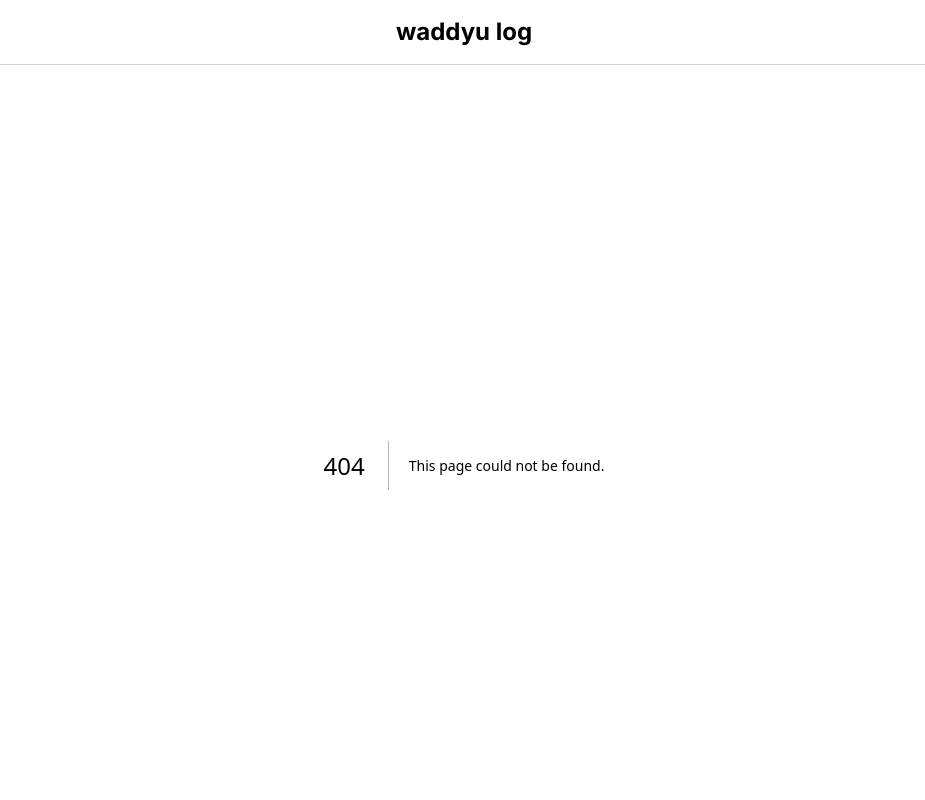
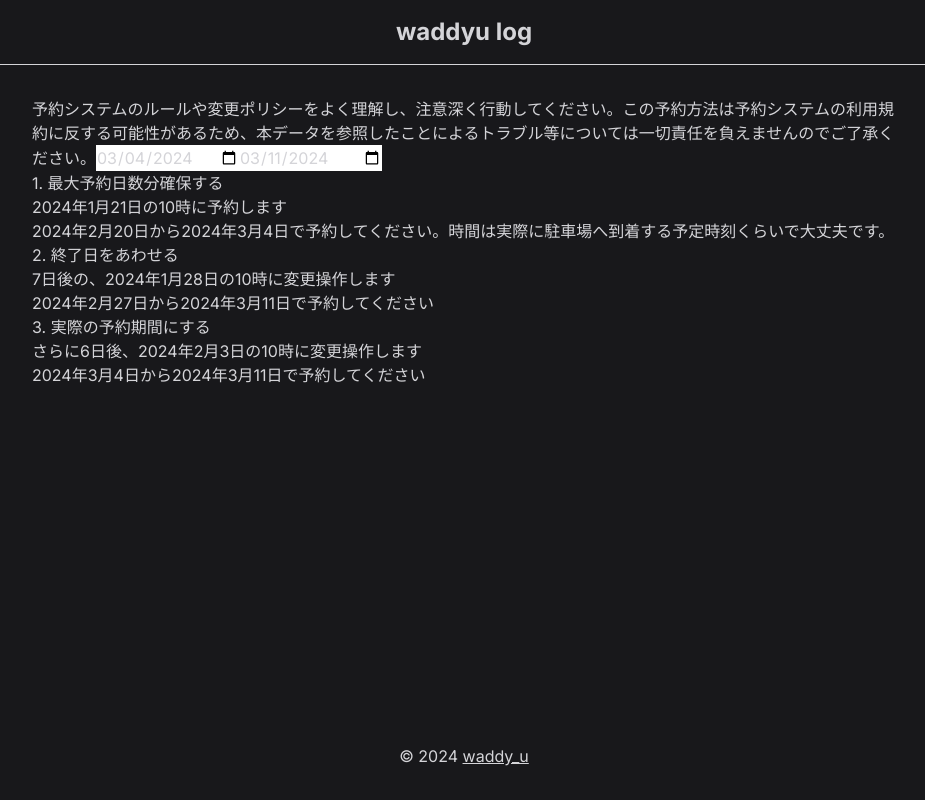
Before and after one commit to cm-wada-yusuke/parity-box-next, a Next.js app: page /myapps/haneda-parking-reservation-calculator in a window 1280 px wide. Before the commit this address had no page. Shown: the top 800 px of the page, without its empty margins (176-1101 px from the left). Built offline with nearby package versions, Linux system fonts and the light colour scheme; a small style sheet from the web is missing.

Commit message:
add: hannedat

```diff
--- /dev/null
+++ b/src/app/myapps/haneda-parking-reservation-calculator/page.tsx
@@ -0,0 +1,105 @@
+'use client';
+import { notFound, redirect } from 'next/navigation';
+
+import { getSortedPostsMeta } from '@libs/posts';
+
+import { PostCard } from '@components/PostCard';
+import { Pagination } from '@components/Pagination';
+import { twMerge } from 'tailwind-merge';
+import { useState } from 'react';
+import dayjs from 'dayjs';
+
+const PerPage = 10;
+
+interface Props {
+  params: {
+    page: string;
+  };
+}
+
+function format(day: dayjs.Dayjs) {
+  return day.format('YYYY年M月D日');
+}
+
+export default function HanedaParkingReservationCalculatorPage({
+  params,
+}: Props) {
+  const [departureDate, setDepartureDate] = useState(dayjs());
+  const [arrivalDate, setArrivalDate] = useState(dayjs().add(7, 'days'));
+
+  const canStartReservationDate = departureDate.subtract(43, 'days');
+  const startReservationDate = departureDate.subtract(13, 'days');
+
+  const canChangedStartReservationDate = arrivalDate.subtract(43, 'days');
+  const changedStartReservationDate = arrivalDate.subtract(13, 'days');
+
+  const canFinalStartReservationDate = departureDate.subtract(30, 'days');
+
+  const handleDepartureDateChange = (
+    event: React.ChangeEvent<HTMLInputElement>
+  ) => {
+    setDepartureDate(dayjs(event.target.value));
+  };
+
+  const handleArrivalDateChange = (
+    event: React.ChangeEvent<HTMLInputElement>
+  ) => {
+    setArrivalDate(dayjs(event.target.value));
+  };
+
+  return (
+    <section className="mx-auto max-w-4xl px-4 py-8">
+      予約システムのルールや変更ポリシーをよく理解し、注意深く行動してください。この予約方法は予約システムの利用規約に反する可能性があるため、本データを参照したことによるトラブル等については一切責任を負えませんのでご了承ください。
+      <input
+        type="date"
+        value={departureDate.format('YYYY-MM-DD')}
+        onChange={handleDepartureDateChange}
+      />
+      <input
+        type="date"
+        value={arrivalDate.format('YYYY-MM-DD')}
+        onChange={handleArrivalDateChange}
+      />
+      <div>
+        <h2>1. 最大予約日数分確保する</h2>
+        <p>
+          {format(canStartReservationDate)}
+          の10時に予約します
+        </p>
+        <p>
+          {format(startReservationDate)}
+          から
+          {format(departureDate)}
+          で予約してください。時間は実際に駐車場へ到着する予定時刻くらいで大丈夫です。
+        </p>
+        <h2>2. 終了日をあわせる</h2>
+        <p>
+          {arrivalDate.diff(departureDate, 'days')}日後の、
+          {format(canChangedStartReservationDate)}の10時に変更操作します
+        </p>
+        <p>
+          {format(changedStartReservationDate)}
+          から
+          {format(arrivalDate)}
+          で予約してください
+        </p>
+        <h2>3. 実際の予約期間にする</h2>
+        <p>
+          さらに
+          {canFinalStartReservationDate.diff(
+            canChangedStartReservationDate,
+            'days'
+          )}
+          日後、
+          {format(canFinalStartReservationDate)}の10時に変更操作します
+        </p>
+        <p>
+          {format(departureDate)}
+          から
+          {format(arrivalDate)}
+          で予約してください
+        </p>
+      </div>
+    </section>
+  );
+}
```
Also changed, not shown: posts/2021/ios-text-size.md (added, +35 -0 lines).
